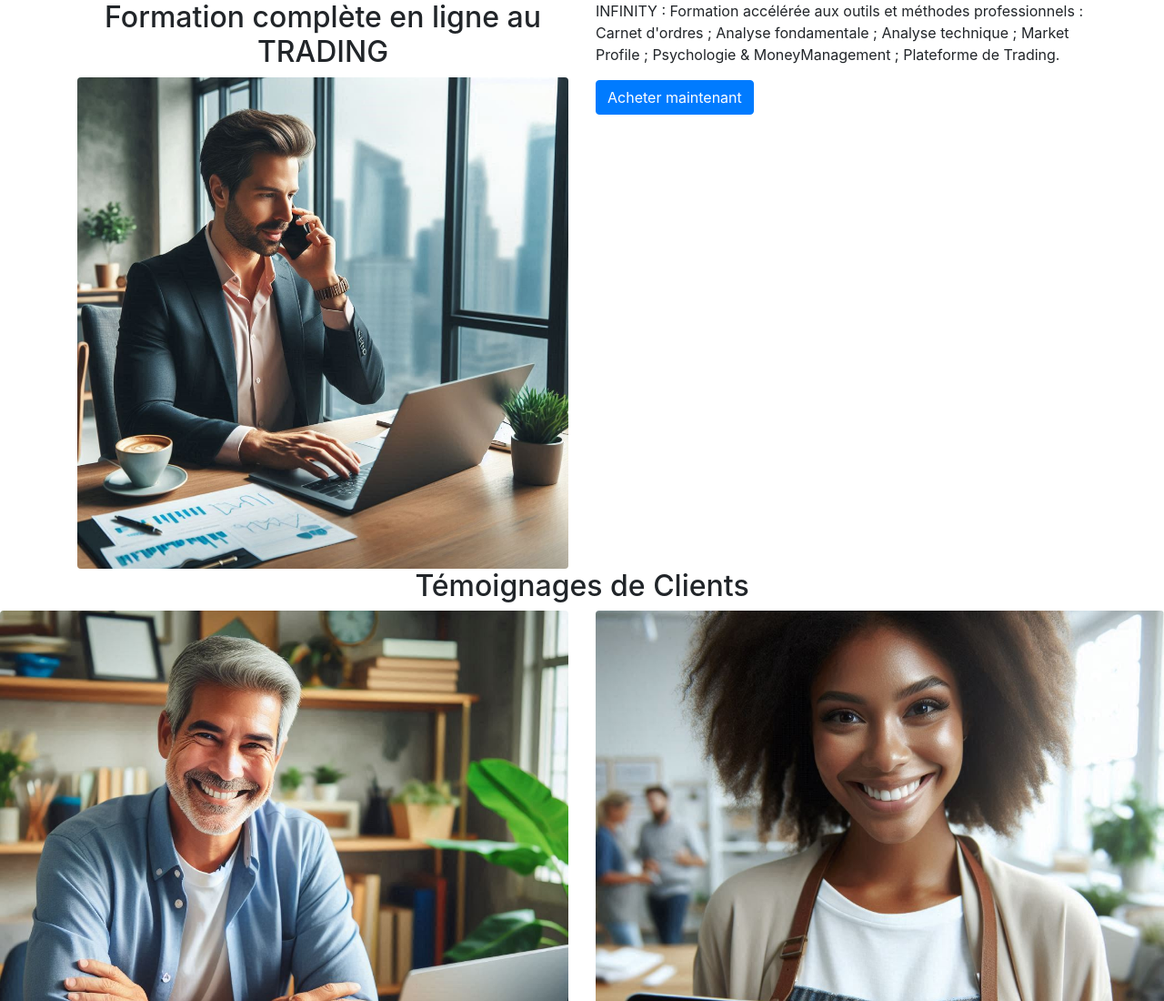
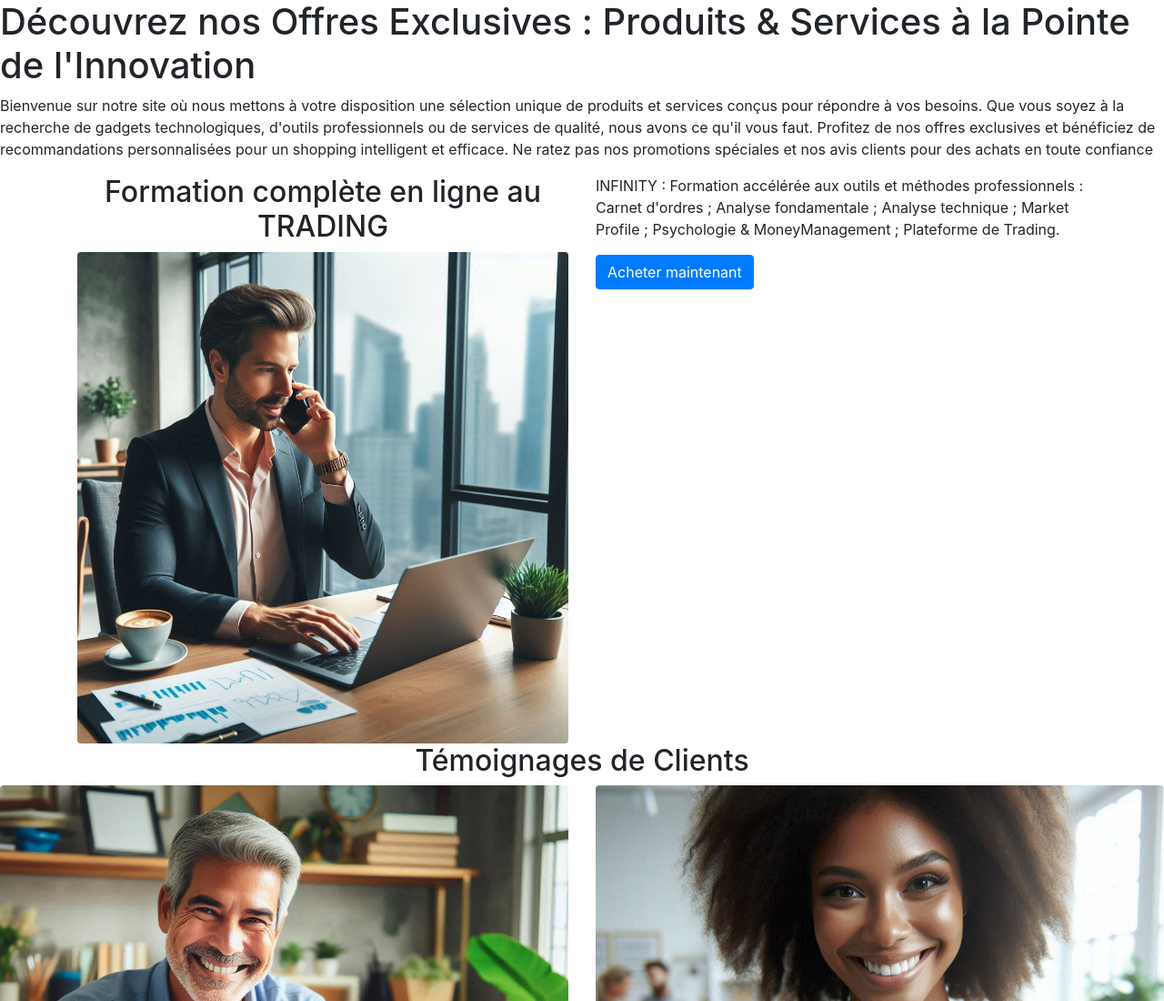
Before and after one commit to rjeantsioriniaina/rjeantsioriniaina, a plain HTML site: page index.html in a window 1280 px wide. Shown: the top 1100 px of the page at 91% size. Drawn offline with nearby package versions, Linux system fonts and the light colour scheme.

Commit message:
Update index.html

```diff
--- a/index.html
+++ b/index.html
@@ -17,6 +17,11 @@
     <link href="https://stackpath.bootstrapcdn.com/bootstrap/4.5.2/css/bootstrap.min.css" rel="stylesheet">
 </head>
 <body>
+
+     <header>
+        <h1>Découvrez nos Offres Exclusives : Produits & Services à la Pointe de l'Innovation</h1>
+        <p>Bienvenue sur notre site où nous mettons à votre disposition une sélection unique de produits et services conçus pour répondre à vos besoins. Que vous soyez à la recherche de gadgets technologiques, d'outils professionnels ou de services de qualité, nous avons ce qu'il vous faut. Profitez de nos offres exclusives et bénéficiez de recommandations personnalisées pour un shopping intelligent et efficace. Ne ratez pas nos promotions spéciales et nos avis clients pour des achats en toute confiance</p>
+     </header>
 
     <!-- Conteneur global centré -->
     <div class="container">
```
